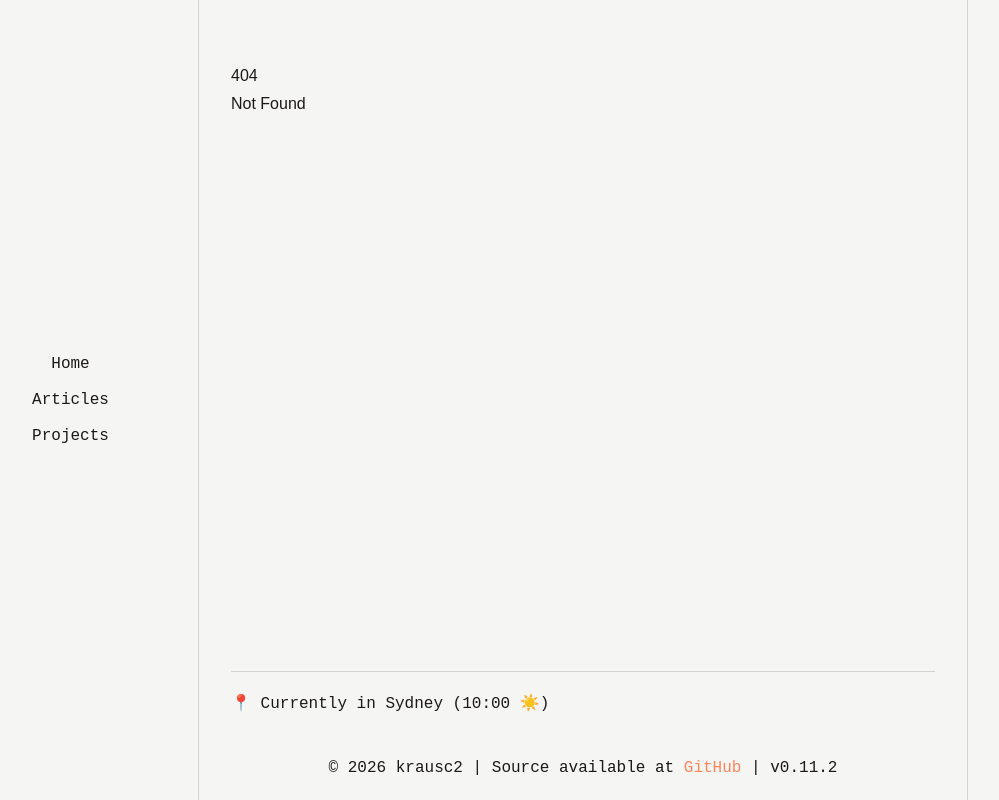
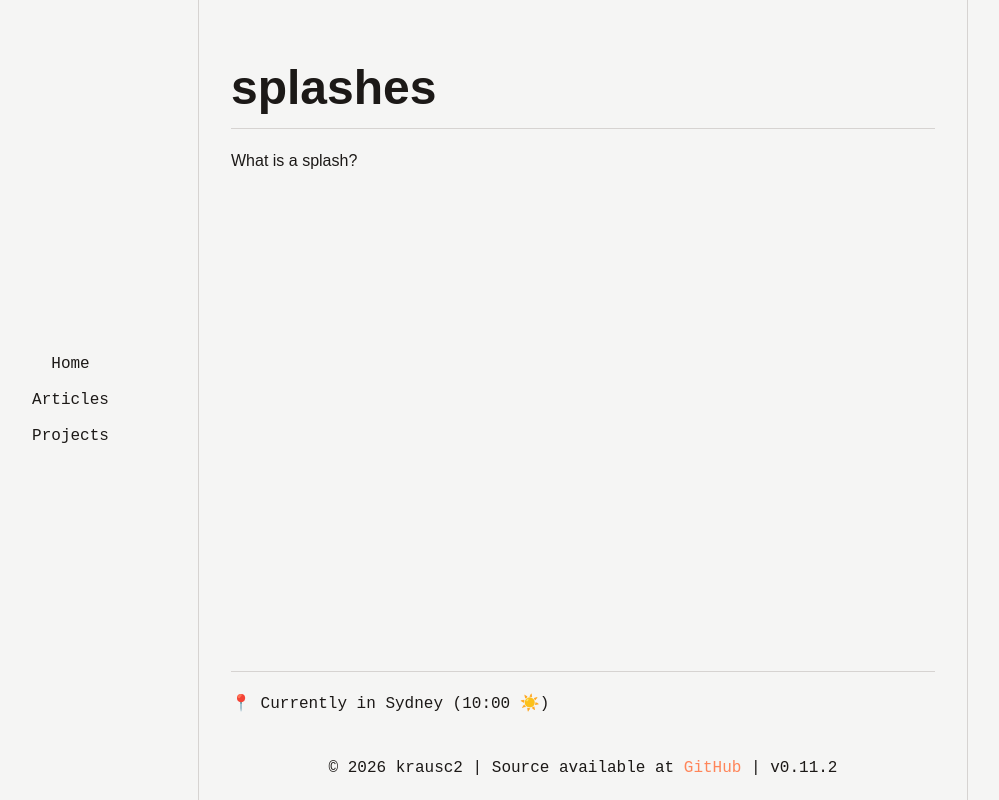
Before and after one commit to krausc2/kc2.dev, a SvelteKit app: page /splashes in a window 1280 px wide. Before the commit this address had no page. Shown: the whole page, without its empty margins (57-1056 px from the left). Built offline with nearby package versions, Linux system fonts and the light colour scheme.

Commit message:
feat: add new draft for splashes description page

```diff
--- /dev/null
+++ b/src/routes/splashes/+page.svelte
@@ -0,0 +1,11 @@
+<script lang="ts">
+    import { createSplash } from '$lib/splashes.svelte'
+</script>
+
+<section class="mb-32 flex flex-col">
+	<p class="border-b pb-4 text-5xl leading-none font-bold">splashes</p>
+
+	<div class="pt-4">
+		<p>What is a splash?</p>
+    </div>
+</section>
```
